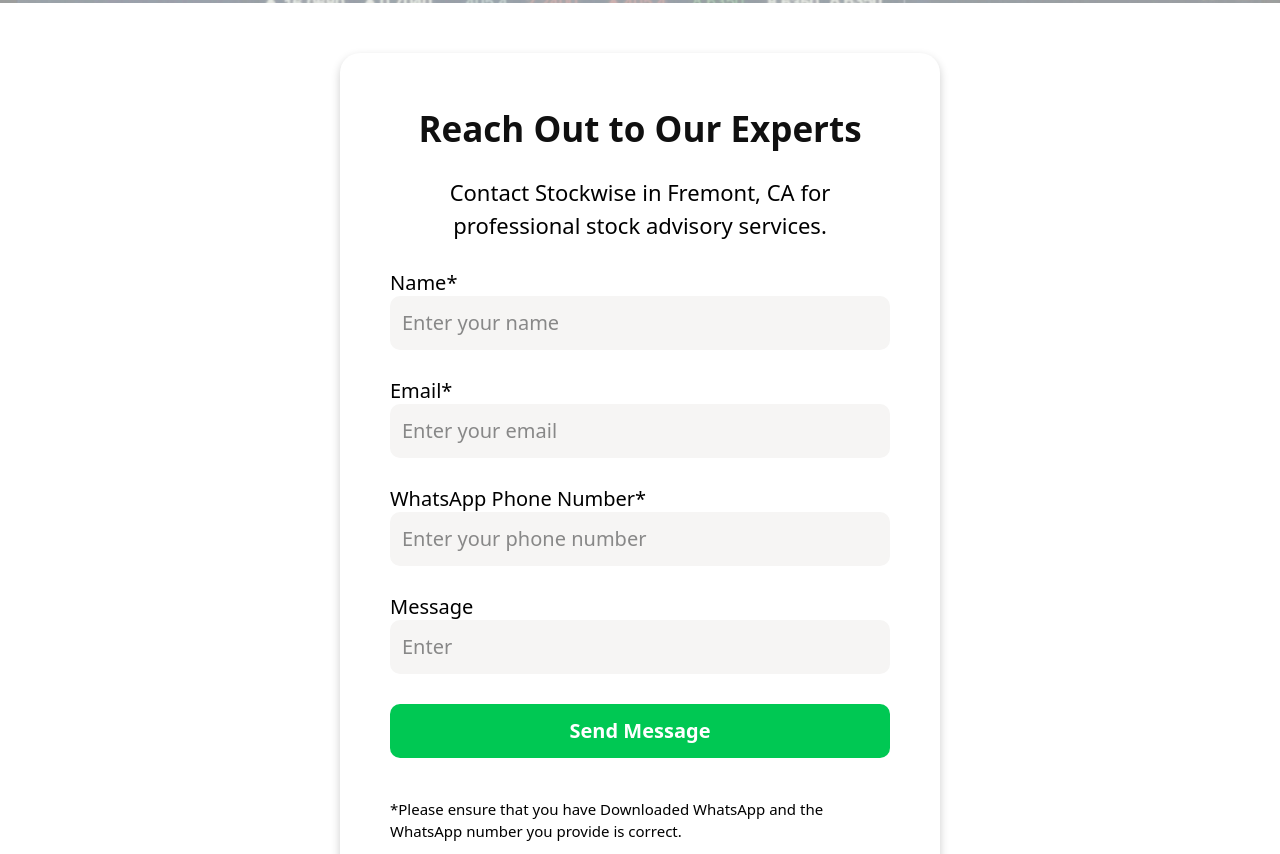
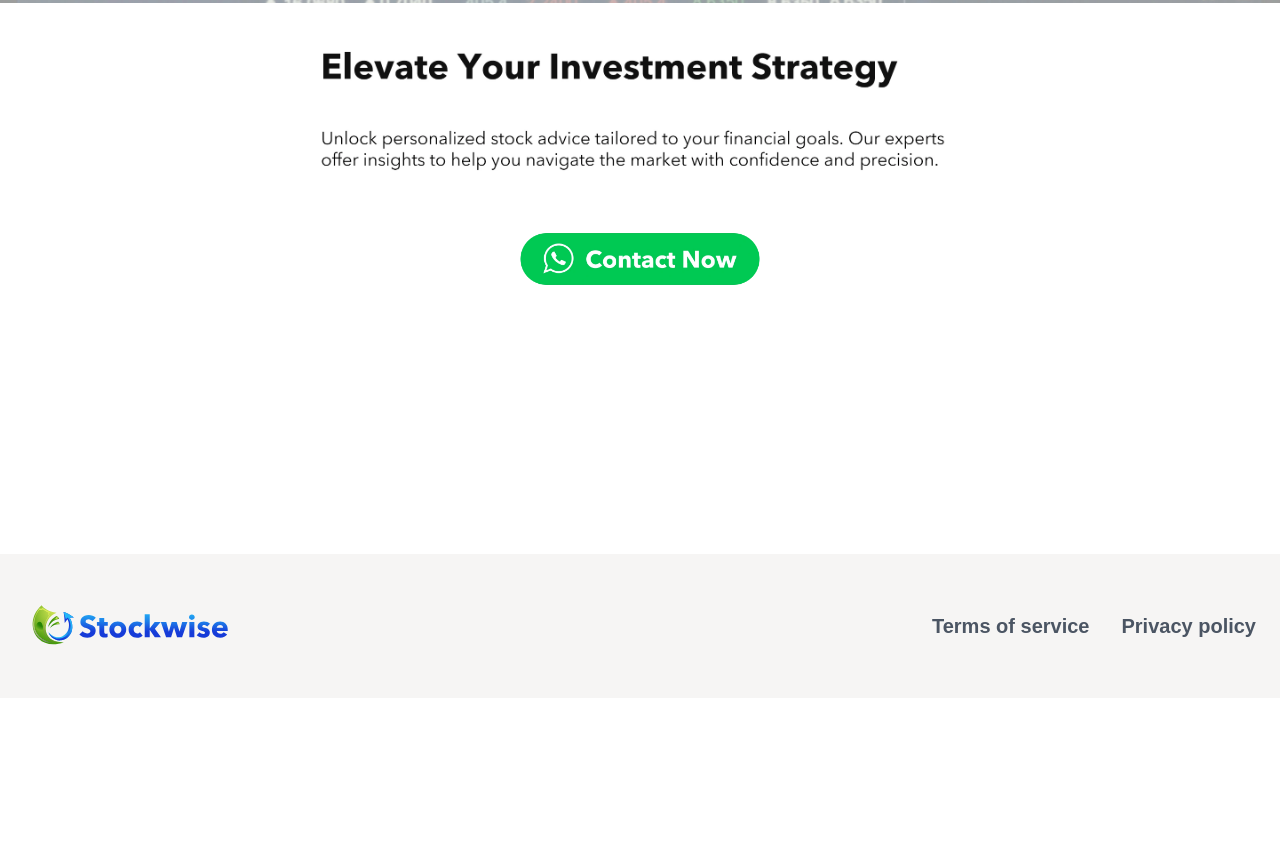
Before and after one commit to Matt-ui-Designer/stockswise, a plain HTML site: page images/contact.html in a window 1280 px wide. Shown: the part 326-1180 px from the top of the page. After the commit the page ends 1024 px from the top, so only its background shows below. Drawn offline with nearby package versions, Linux system fonts and the light colour scheme; a web font is replaced by a local one.

Commit message:
Update contact.html

```diff
--- a/images/contact.html
+++ b/images/contact.html
@@ -65,44 +65,14 @@
         </div>
     </header>
     <main class="flex-grow mt-20" >
-		<div class="image-section">
+	<div class="image-section">
             <img class="desktop-image" src="web-contact-1.webp" alt="web-contact-1">
             <img class="mobile-image" src="mobile-contact-1.webp" alt="mobile-contact-1">
         </div>
-		<!-- 表单区域 -->
-        <div class="custom-form-container" style="margin-bottom: 60px;">
-            <h2 style="text-align: center; color: #101010; font-size: 35px; font-weight: 800; margin-bottom: 20px;">Reach Out to Our Experts</h2>
-            <p style="text-align: center; sans-sereif; font-size:22px; margin-bottom: 30px">Contact Stockwise in Fremont, CA for professional stock advisory services.</p>
-			<!--需要设置服务器端 URL“/submit-form”-->
-            <form name="stock-form" method="POST" data-netlify="true" onsubmit="gtag_form_conversion()">
-                <div>
-                    <label for="name" class="text-sm">Name*</label>
-                    <input type="text" id="name" name="name" placeholder="Enter your name" required>
-                </div>
-
-                <div>
-                    <label for="email" class="text-sm">Email*</label>
-                    <input type="email" id="email" name="email" placeholder="Enter your email" required>
-                </div>
-
-                <div>
-                    <label for="phone" class="text-sm">WhatsApp Phone Number*</label>
-                    <input type="tel" id="phone" name="phone" placeholder="Enter your phone number" required>
-                </div>
-
-                <div>
-                    <label for="message" class="text-sm">Message</label>
-                    <input type="text" id="message" name="message" placeholder="Enter" required>
-                </div>
-                <button type="submit">Send Message</button>
-
-                <p style="color: #7B7B7B color: darkslategray; font-size: 15px; text-align: left; margin-top: 10px;">*Please ensure that you have Downloaded WhatsApp and the WhatsApp number you provide is correct.</p>
-            </form>
-        </div>
-	    <div class="image-section" style="position: relative;">
-		<a href="https://chat.whatsapp.com/BaAzEJYVVlfKgcF5x3yveP" target="_blank">
+	<div class="image-section" style="position: relative;">
+	    <a href="https://chat.whatsapp.com/BaAzEJYVVlfKgcF5x3yveP" target="_blank">
                 <img src="button.webp" alt="WhatsApp" class="hidden md:block" style="width: 20%;  position: absolute; bottom: 30%; left: 50%; transform: translateX(-50%);">
-		<img src="button.webp" alt="WhatsApp" class="block md:hidden" style="width: 35%;  position: absolute; bottom: 20%; left: 50%; transform: translateX(-50%);">
+	        <img src="button.webp" alt="WhatsApp" class="block md:hidden" style="width: 35%;  position: absolute; bottom: 20%; left: 50%; transform: translateX(-50%);">
             </a>
             <img class="desktop-image" src="web-contact-2.webp" alt="web-contact-2">
             <img class="mobile-image" src="mobile-contact-2.webp" alt="mobile-contact-2">
```
